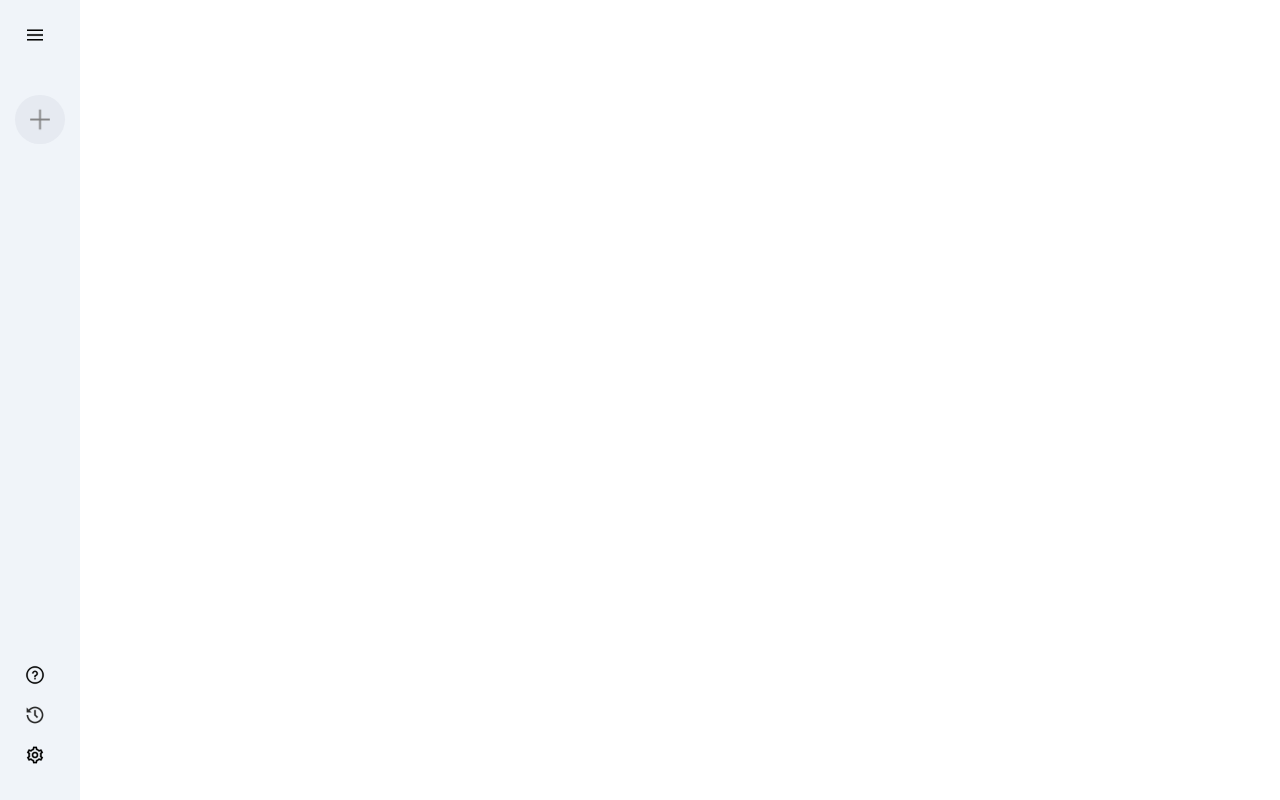
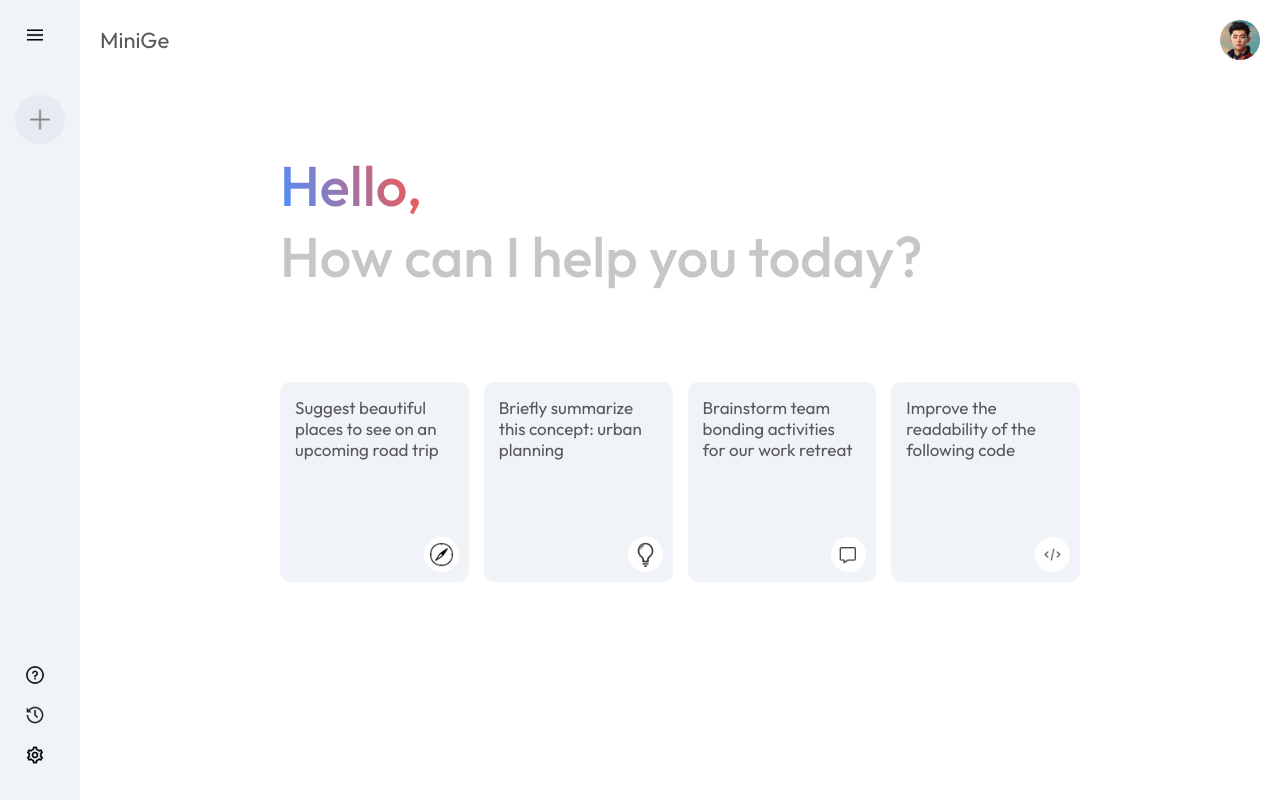
Before and after one commit to Patrakk/MiniGe, a React (Vite) app: page / in a window 1280 px wide. Built offline with nearby package versions, Linux system fonts and the light colour scheme.

Commit message:
Basic main component layout implemented

```diff
--- a/src/App.jsx
+++ b/src/App.jsx
@@ -1,10 +1,12 @@
 import React from 'react'
 import Sidebar from './components/Sidebar/Sidebar'
+import Main from './components/Main/Main'
 
 const App = () => {
   return (
     <>
       <Sidebar />
+      <Main />
     </>
   )
 }
--- /dev/null
+++ b/src/components/Main/Main.css
@@ -0,0 +1,74 @@
+.main {
+    flex: 1;
+    min-height: 100vh;
+    padding-bottom: 15vh;
+    position: relative;
+}
+
+.main .nav {
+    display: flex;
+    align-items: center;
+    justify-content: space-between;
+    font-size: 22px;
+    padding: 20px;
+    color: #585858;
+}
+
+.main .nav img {
+    width: 40px;
+    border-radius: 50%;
+}
+
+.main-container {
+    max-width: 70%;
+    margin: auto;
+}
+
+.main .greet {
+    margin: 50px 0px;
+    font-size: 56px;
+    color: #c4c7c5;
+    font-weight: 500;
+    padding: 20px;
+}
+
+.main .greet span {
+    background: -webkit-linear-gradient(16deg, #4b90ff, #ff5546);
+    -webkit-background-clip: text;
+    -webkit-text-fill-color: transparent;
+}
+
+.main .cards {
+    display: grid;
+    grid-template-columns: repeat(auto-fill, minmax(180px, 1fr));
+    gap: 15px;
+    padding: 20px;
+}
+
+.main .card {
+    height: 200px;
+    padding: 15px;
+    background-color: #f0f4f9;
+    border-radius: 10px;
+    position: relative;
+    cursor: pointer;
+}
+
+.main .card img {
+    width: 35px;
+    padding: 5px;
+    position: absolute;
+    background-color: white;
+    border-radius: 20px;
+    bottom: 10px;
+    right: 10px;
+}
+
+.main .card p {
+    color: #585858;
+    font-size: 17px;
+}
+
+.main .card:hover {
+    background-color: #dfe4ea;
+}
--- /dev/null
+++ b/src/components/Main/Main.jsx
@@ -0,0 +1,40 @@
+import React from 'react'
+import './Main.css'
+import {assets} from '../../assets/assets'
+
+const Main = () => {
+    return (
+        <div className="main">
+            <div className="nav">
+                <p>MiniGe</p>
+                <img src={assets.user_icon} alt="" />
+            </div>
+            <div className="main-container">
+                <div className="greet">
+                    <p><span>Hello,</span></p>
+                    <p>How can I help you today?</p>
+                </div>
+                <div className="cards">
+                    <div className="card">
+                        <p>Suggest beautiful places to see on an upcoming road trip</p>
+                        <img src={assets.compass_icon} alt="" />
+                    </div>
+                    <div className="card">
+                        <p>Briefly summarize this concept: urban planning</p>
+                        <img src={assets.bulb_icon} alt="" />
+                    </div>
+                    <div className="card">
+                        <p>Brainstorm team bonding activities for our work retreat</p>
+                        <img src={assets.message_icon} alt="" />
+                    </div>
+                    <div className="card">
+                        <p>Improve the readability of the following code</p>
+                        <img src={assets.code_icon} alt="" />
+                    </div>
+                </div>
+            </div>
+        </div>
+    )
+}
+
+export default Main
```
